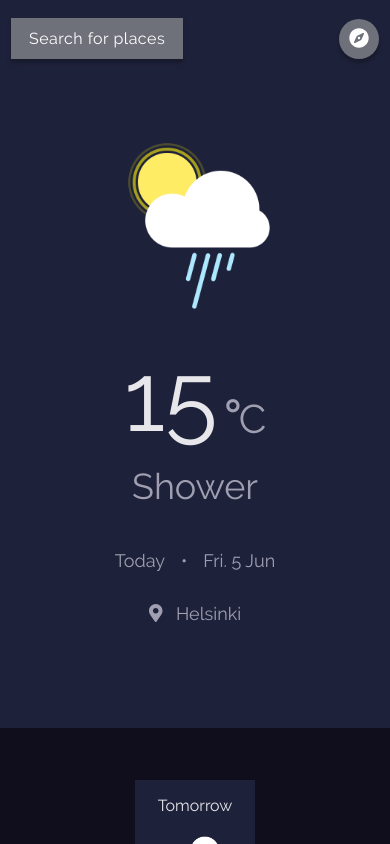
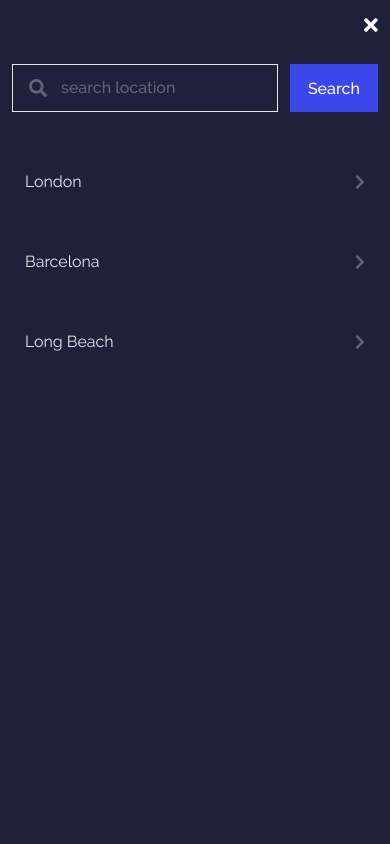
Before and after one commit to LuisDev2001/wheater-app-vue, a Vue app: page / in a window 390 px wide. Both pictures are taken after a click on the button "Search for places". Shown: the top 844 px of the page. Built offline with nearby package versions, Linux system fonts and the light colour scheme.

Commit message:
feat: add funcionallity about modal search location desktop and mobile

```diff
--- a/src/assets/sass/components/_PxSearchLocation.scss
+++ b/src/assets/sass/components/_PxSearchLocation.scss
@@ -8,7 +8,7 @@
   height: 100vh;
   background: #1e213a;
   padding: 1rem 0.75rem;
-  transition: left 0.4s ease;
+  transition: all 0.5s ease;
   &.is-open {
     left: 0;
     opacity: 1;
@@ -31,4 +31,7 @@
     width: 100%;
     margin: 0 0 2.375rem 0;
   }
+  @media screen and (min-width: 992px) {
+    width: 30%;
+  }
 }
--- a/src/components/SearchLocation/PxSearchLocation.vue
+++ b/src/components/SearchLocation/PxSearchLocation.vue
@@ -1,6 +1,14 @@
 <template>
-  <div class="search__location">
-    <div class="search__location-button-close">
+  <div
+    :class="{
+      search__location: true,
+      'is-open': isOpen,
+    }"
+  >
+    <div
+      class="search__location-button-close"
+      @click="handleCloseSearchLocation"
+    >
       <div class="search__location-button-close-action">
         <font-awesome-icon icon="times" />
       </div>
@@ -21,14 +29,29 @@ import PxSearchResult from "./PxSearchResult";
 import { library } from "@fortawesome/fontawesome-svg-core";
 import { faTimes } from "@fortawesome/free-solid-svg-icons";
 import { FontAwesomeIcon } from "@fortawesome/vue-fontawesome";
+import { inject } from "@vue/runtime-core";
 library.add(faTimes);
 
 export default {
   name: "PxSearchLocation",
+  props: {
+    isOpen: Boolean,
+  },
   components: {
     PxFormSearchLocation,
     PxSearchResult,
     FontAwesomeIcon,
+  },
+  setup() {
+    const store = inject("storeWeatherApp");
+
+    const handleCloseSearchLocation = () => {
+      store.value.modalState = false;
+    };
+
+    return {
+      handleCloseSearchLocation,
+    };
   },
 };
 </script>
--- a/src/components/WeatherInformation/PxPrincipalInformationWeather.vue
+++ b/src/components/WeatherInformation/PxPrincipalInformationWeather.vue
@@ -4,6 +4,7 @@
       <PxButton
         classButton="weather__search-button-places"
         textButton="Search for places"
+        @click="handleOpenSearchLoaction"
       />
       <PxLocation />
     </div>
@@ -43,6 +44,8 @@ import PxImageWeather from "../ImageWeather/PxImageWeather";
 import { library } from "@fortawesome/fontawesome-svg-core";
 import { faMapMarkerAlt } from "@fortawesome/free-solid-svg-icons";
 import { FontAwesomeIcon } from "@fortawesome/vue-fontawesome";
+
+import { inject } from "vue";
 library.add(faMapMarkerAlt);
 
 export default {
@@ -53,6 +56,17 @@ export default {
     PxImageWeather,
     FontAwesomeIcon,
   },
+  setup() {
+    const store = inject("storeWeatherApp");
+
+    const handleOpenSearchLoaction = () => {
+      store.value.modalState = true;
+    };
+
+    return {
+      handleOpenSearchLoaction,
+    };
+  },
 };
 </script>
 
--- a/src/views/Home.vue
+++ b/src/views/Home.vue
@@ -1,8 +1,5 @@
 <template>
   <div class="app__weather">
-    <!-- Modal of search location -->
-    <PxSearchLocation />
-
     <PxPrincipalInformationWeather />
   </div>
   <div class="app__weather-information">
@@ -12,9 +9,13 @@
       <p>created by <b>LuisDev2001</b> - devChallenges.io</p>
     </div>
   </div>
+  <!-- Modal of search location -->
+  <PxSearchLocation :isOpen="storeWeatherApp.modalState" />
 </template>
 
 <script>
+import { provide, ref } from "vue";
+
 import PxPrincipalInformationWeather from "@/components/WeatherInformation/PxPrincipalInformationWeather";
 import PxDaysInformationWeather from "@/components/WeatherInformation/PxDaysInformationWeather";
 import PxHightlights from "@/components/Hightlights/PxHightlights";
@@ -28,5 +29,16 @@ export default {
     PxHightlights,
     PxSearchLocation,
   },
+  setup() {
+    const storeWeatherApp = ref({
+      modalState: false,
+    });
+
+    provide("storeWeatherApp", storeWeatherApp);
+
+    return {
+      storeWeatherApp,
+    };
+  },
 };
 </script>
```
